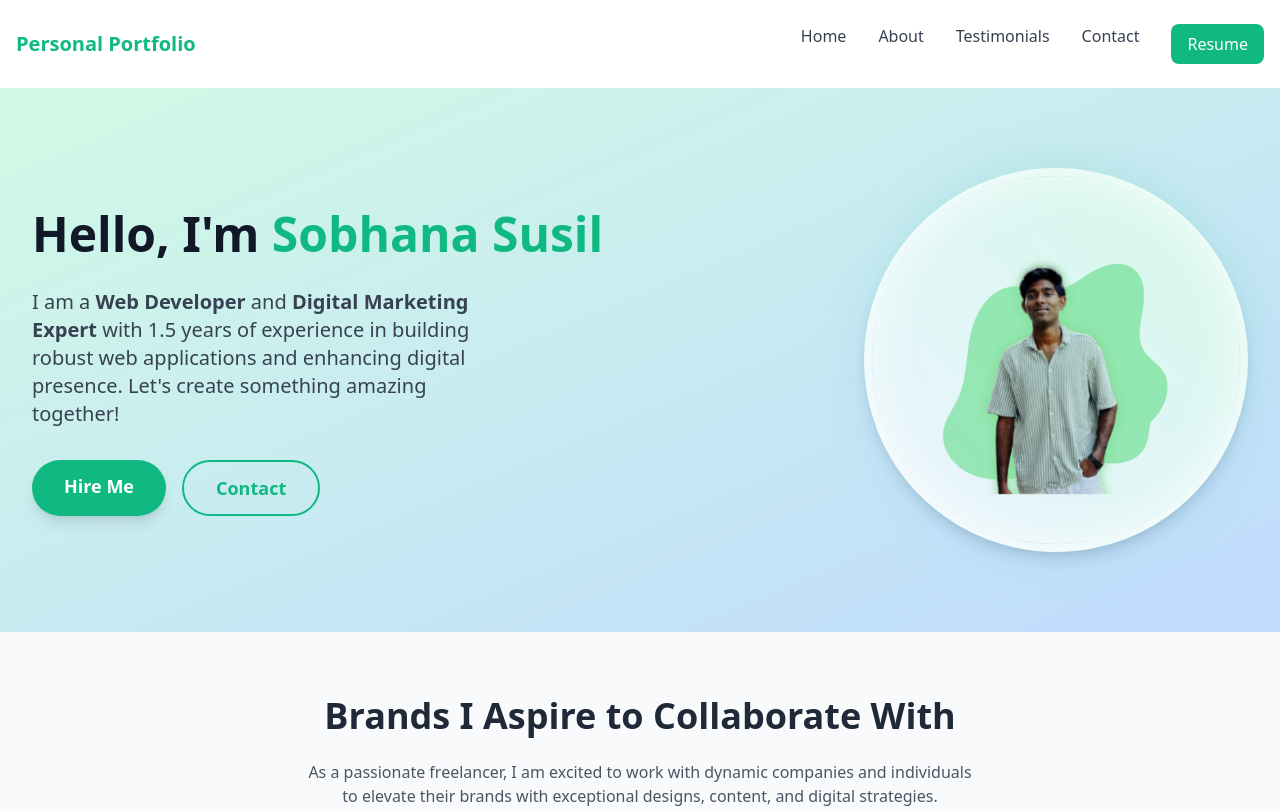
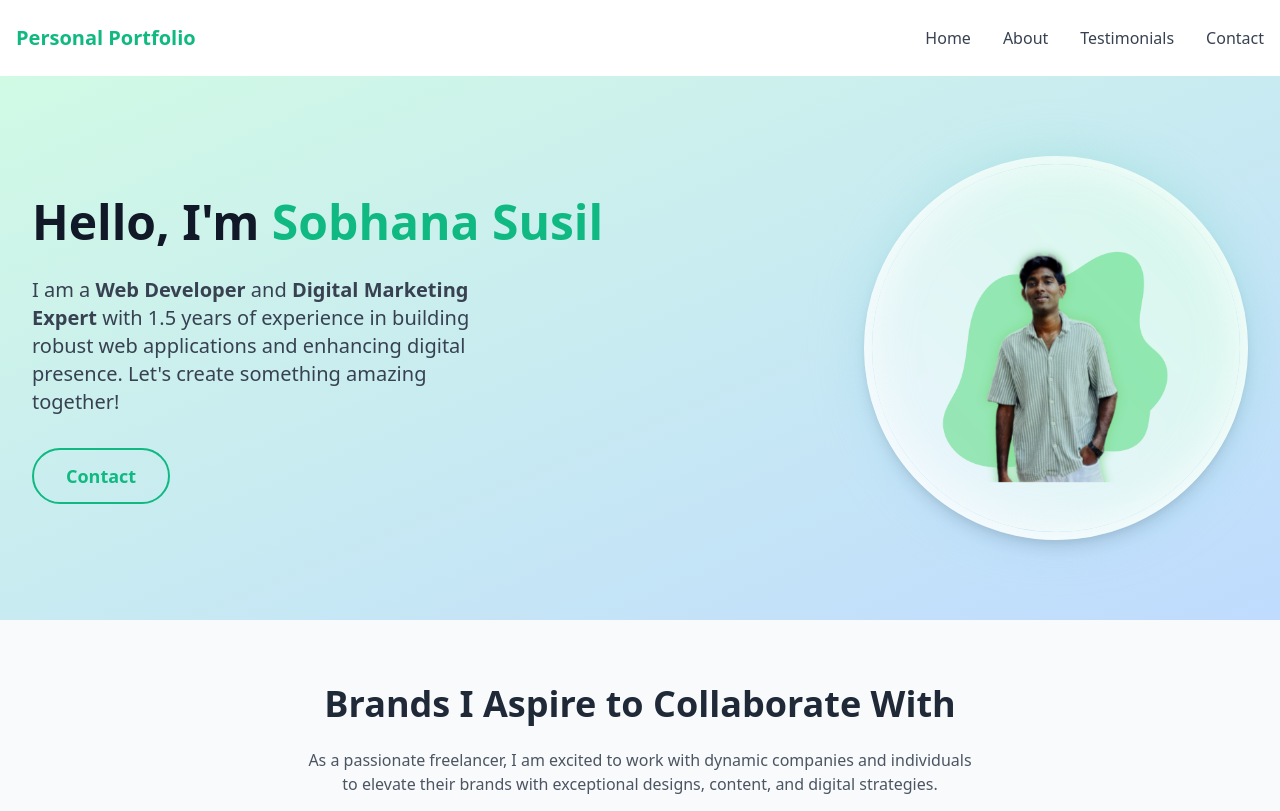
Before and after one commit to sobhanasusil/Portfolio-v1, a plain HTML site: page index.html in a window 1280 px wide. Shown: the top 811 px of the page. Drawn offline with nearby package versions, Linux system fonts and the light colour scheme.

Commit message:
my portfolio

```diff
--- a/index.html
+++ b/index.html
@@ -54,7 +54,7 @@
                 <a href="#about" class="text-gray-700 hover:text-green-500">About</a>
                 <a href="#testimonials" class="text-gray-700 hover:text-green-500">Testimonials</a>
                 <a href="#contact" class="text-gray-700 hover:text-green-500">Contact</a>
-                <a href="#resume" class="bg-green-500 text-white py-2 px-4 rounded-lg">Resume</a>
+                <!-- <a href="#resume" class="bg-green-500 text-white py-2 px-4 rounded-lg">Resume</a> -->
             </nav>
         </div>
 
@@ -64,7 +64,7 @@
             <a href="#about" class="block py-2 px-4 text-gray-700 hover:text-green-500">About</a>
             <a href="#testimonials" class="block py-2 px-4 text-gray-700 hover:text-green-500">Testimonials</a>
             <a href="#contact" class="block py-2 px-4 text-gray-700 hover:text-green-500">Contact</a>
-            <a href="#resume" class="block py-2 px-4 bg-green-500 text-white rounded-lg">Resume</a>
+            <!-- <a href="#resume" class="block py-2 px-4 bg-green-500 text-white rounded-lg">Resume</a> -->
         </nav>
     </header>
 
@@ -82,10 +82,10 @@
                     enhancing digital presence. Let's create something amazing together!
                 </p>
                 <div class="mt-8 flex justify-center lg:justify-start space-x-4">
-                    <a href="https://docs.google.com/forms/d/e/1FAIpQLSeNlmDg2rxYsXRKmdYWWcCL7laAu_fRgr4K6xdMiUBGQ1535A/viewform?usp=sf_link"
+                    <!-- <a href="https://docs.google.com/forms/d/e/1FAIpQLSeNlmDg2rxYsXRKmdYWWcCL7laAu_fRgr4K6xdMiUBGQ1535A/viewform?usp=sf_link"
                         target="_blank"
                         class="bg-green-500 text-white py-3 px-8 rounded-full text-lg font-semibold hover:bg-green-600 transition duration-300 shadow-lg hover:shadow-2xl">Hire
-                        Me</a>
+                        Me</a> -->
                     <a href="#contact"
                         class="bg-transparent border-2 border-green-500 text-green-500 py-3 px-8 rounded-full text-lg font-semibold hover:bg-green-500 hover:text-white transition duration-300">Contact</a>
                 </div>
@@ -582,7 +582,7 @@
     <script type="text/javascript">
         // Initialize EmailJS
         (function () {
-            emailjs.init('YOUR_USER_ID');  // Replace 'YOUR_USER_ID' with your actual EmailJS user ID
+            emailjs.init('Du7CSI7MS6ZxMxtwe');  // Replace 'YOUR_USER_ID' with your actual EmailJS user ID
         })();
 
         // Handle Form Submission
```
